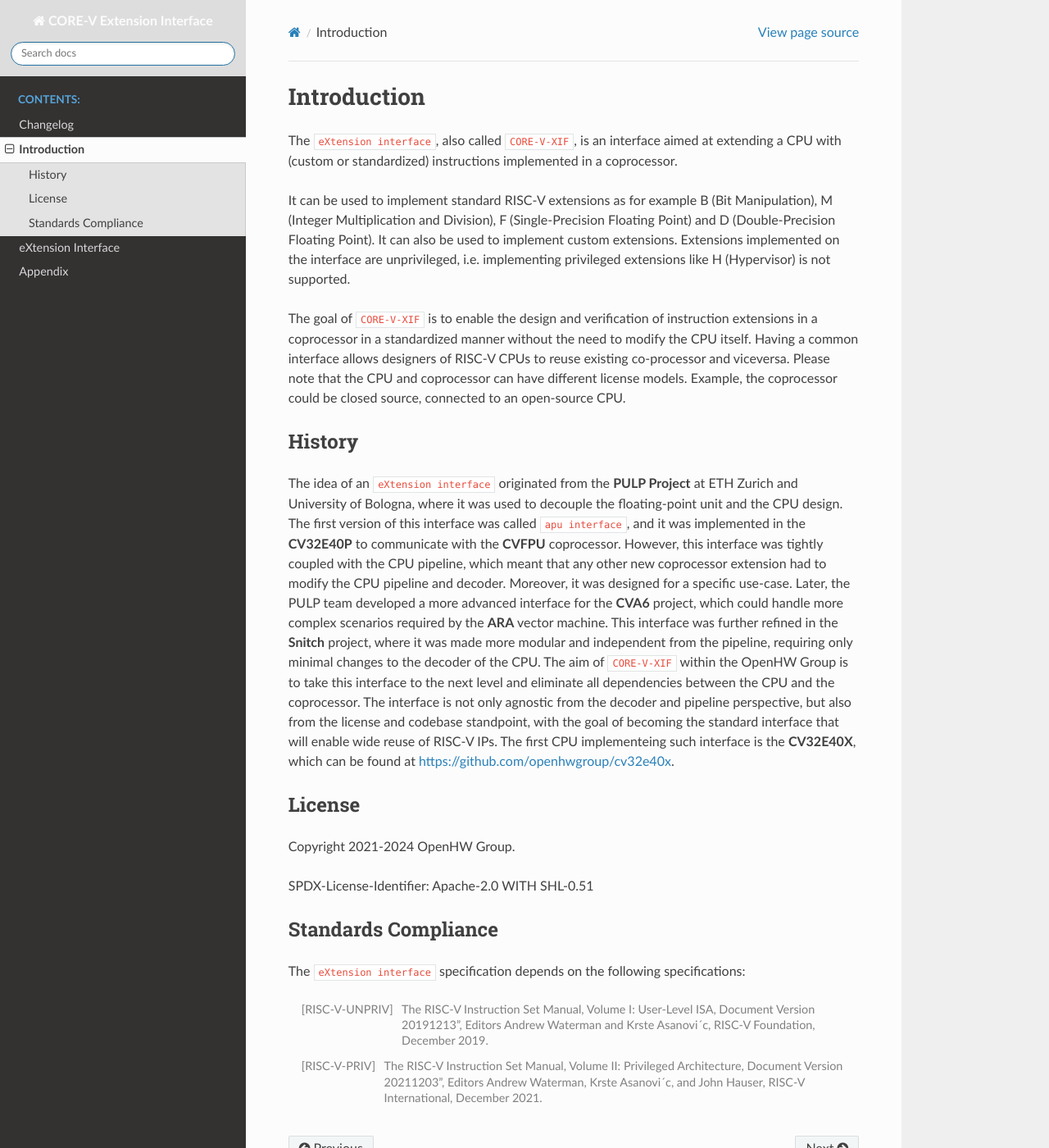
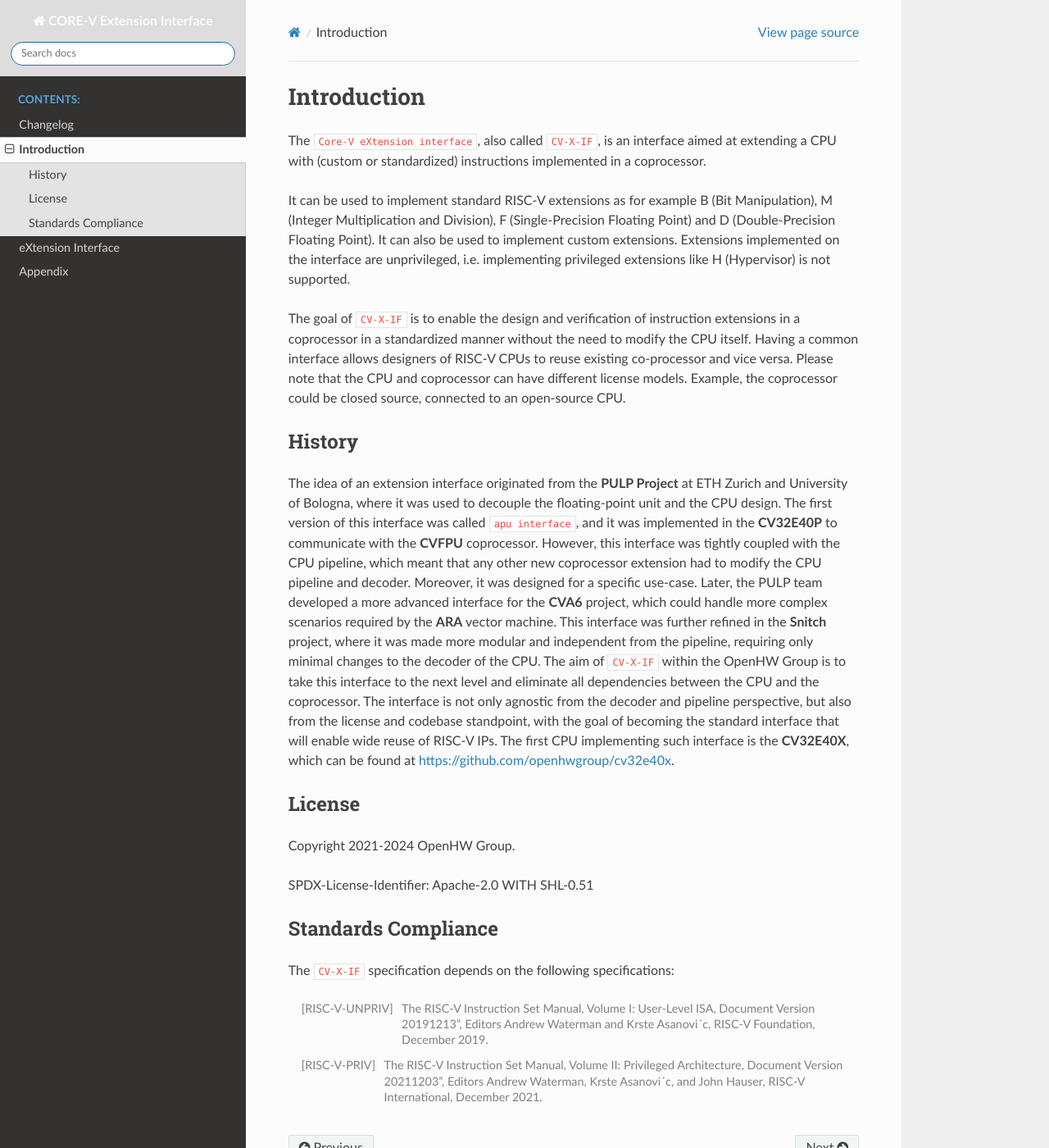
Before and after one commit to openhwgroup/core-v-xif, a Sphinx documentation site: the page built from docs/source/intro.rst, in a window 1280 px wide and 1400 px high. Shown: the whole window at 82% size. Built offline with Sphinx 7.4.7 and the Read the Docs theme 2.0.0, drawn with Linux system fonts in a browser that asks for light colours.

Commit message:
Introduced the term of CV-X-IF in the introduction

```diff
--- a/docs/source/intro.rst
+++ b/docs/source/intro.rst
@@ -1,24 +1,24 @@
 Introduction
 =============
 
-The ``eXtension interface``, also called ``CORE-V-XIF``, is an interface aimed at extending a |processor| with (custom or standardized) instructions implemented in a |coprocessor|.
+The ``Core-V eXtension interface``, also called ``CV-X-IF``, is an interface aimed at extending a |processor| with (custom or standardized) instructions implemented in a |coprocessor|.
 
 It can be used to implement standard RISC-V extensions as for example B (Bit Manipulation), M (Integer Multiplication and Division), F (Single-Precision Floating Point) and D (Double-Precision Floating Point). It can also be used to implement custom extensions.
 Extensions implemented on the interface are unprivileged, i.e. implementing privileged extensions like H (Hypervisor) is not supported.
 
-The goal of ``CORE-V-XIF`` is to enable the design and verification of instruction extensions in a |coprocessor| in a standardized manner without the need to modify the |processor| itself.
-Having a common interface allows designers of RISC-V CPUs to reuse existing co-processor and viceversa.
+The goal of ``CV-X-IF`` is to enable the design and verification of instruction extensions in a |coprocessor| in a standardized manner without the need to modify the |processor| itself.
+Having a common interface allows designers of RISC-V CPUs to reuse existing co-processor and vice versa.
 Please note that the |processor| and |coprocessor| can have different license models. Example, the |coprocessor| could be closed source, connected to an open-source |processor|.
 
 History
 -------
 
-The idea of an ``eXtension interface`` originated from the **PULP Project** at ETH Zurich and University of Bologna, where it was used to decouple the floating-point unit and the CPU design.
+The idea of an extension interface originated from the **PULP Project** at ETH Zurich and University of Bologna, where it was used to decouple the floating-point unit and the CPU design.
 The first version of this interface was called ``apu interface``, and it was implemented in the **CV32E40P** to communicate with the **CVFPU** |coprocessor|.
 However, this interface was tightly coupled with the |processor| pipeline, which meant that any other new |coprocessor| extension had to modify the |processor| pipeline and decoder.
-Moreover, it was designed for a specific use-case. Later, the PULP team developed a more advanced interface for the **CVA6** project, which could handle more complex scenarios required by the **ARA** vector machine. This interface was further refined in the **Snitch** project, where it was made more modular and independent from the pipeline, requiring only minimal changes to the decoder of the |processor|. The aim of ``CORE-V-XIF`` within the OpenHW Group is to take this interface to the next level and eliminate all dependencies between the |processor| and the |coprocessor|.
+Moreover, it was designed for a specific use-case. Later, the PULP team developed a more advanced interface for the **CVA6** project, which could handle more complex scenarios required by the **ARA** vector machine. This interface was further refined in the **Snitch** project, where it was made more modular and independent from the pipeline, requiring only minimal changes to the decoder of the |processor|. The aim of ``CV-X-IF`` within the OpenHW Group is to take this interface to the next level and eliminate all dependencies between the |processor| and the |coprocessor|.
 The interface is not only agnostic from the decoder and pipeline perspective, but also from the license and codebase standpoint, with the goal of becoming the standard interface that will enable wide reuse of RISC-V IPs.
-The first CPU implementeing such interface is the **CV32E40X**, which can be found at https://github.com/openhwgroup/cv32e40x.
+The first CPU implementing such interface is the **CV32E40X**, which can be found at https://github.com/openhwgroup/cv32e40x.
 
 License
 -------
@@ -29,7 +29,7 @@
 Standards Compliance
 --------------------
 
-The ``eXtension interface`` specification depends on the following specifications:
+The ``CV-X-IF`` specification depends on the following specifications:
 
 .. [RISC-V-UNPRIV] The RISC-V Instruction Set Manual, Volume I: User-Level ISA,
    Document Version 20191213”, Editors Andrew Waterman and Krste Asanovi´c, RISC-V Foundation, December 2019.
```
Also changed, not shown: README.md (+3 -3 lines).
